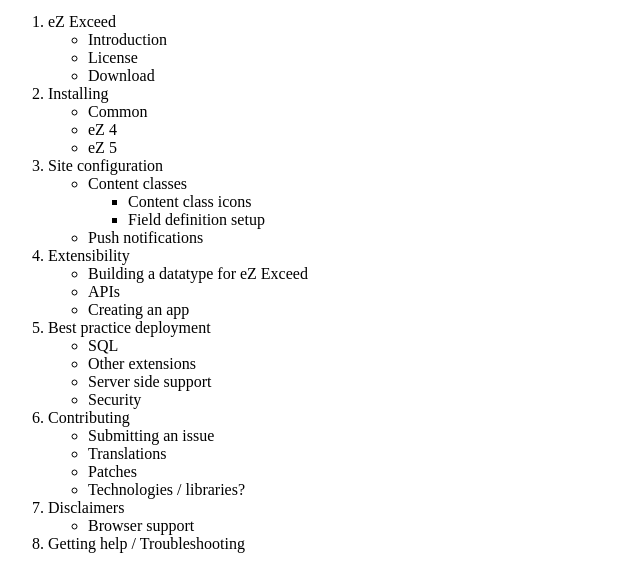
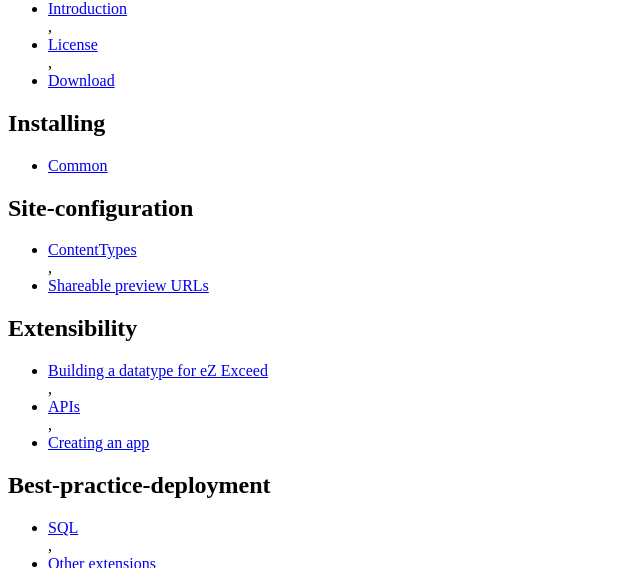
Before and after one commit to KeyteqLabs/ezexceed-guide, a website: page index.html in a window 1280 px wide. Shown: the part 67-635 px from the top of the page, without its empty margins (0-640 px from the left). Drawn offline with Linux system fonts and the light colour scheme.

Commit message:
TOC generation

```diff
--- a/index.html
+++ b/index.html
@@ -2,64 +2,70 @@
 <head></head>
 <body>
 
-<h1>Table of contents</h1>
-
-    <ol>
-        <li>eZ Exceed
+<h2>Ezexceed</h2>
     <ul>
-                <li>Introduction</li>
-                <li>License</li>
-                <li>Download</li>
+        <li><a href="#introduction">Introduction</a>
+        </li>,
+        <li><a href="#license">License</a>
+        </li>,
+        <li><a href="#download">Download</a>
+        </li>
     </ul>
+    <h2>Installing</h2>
+    <ul>
+        <li><a href="#common">Common</a>
         </li>
-        <li>Installing
+    </ul>
+    <h2>Site-configuration</h2>
     <ul>
-                <li>Common</li>
-                <li>eZ 4</li>
-                <li>eZ 5</li>
+        <li><a href="#site-configuration-content-types">ContentTypes</a>
+        </li>,
+        <li><a href="#site-configuration-preview-url">Shareable preview URLs</a>
+        </li>
     </ul>
+    <h2>Extensibility</h2>
+    <ul>
+        <li><a href="#extensibility-building-a-datatype">Building a datatype for eZ Exceed</a>
+        </li>,
+        <li><a href="#extensibility-apis">APIs</a>
+        </li>,
+        <li><a href="#extensibility-creating-an-app">Creating an app</a>
         </li>
-        <li>Site configuration
+    </ul>
+    <h2>Best-practice-deployment</h2>
     <ul>
-                <li>Content classes
+        <li><a href="#deployment-sql">SQL</a>
+        </li>,
+        <li><a href="#deployment-extensions">Other extensions</a>
+        </li>,
+        <li><a href="#deployment-server-side">Server side support</a>
+        </li>,
+        <li><a href="#deployment-security">Security</a>
+        </li>
+    </ul>
+    <h2>Contributing</h2>
     <ul>
-                        <li>Content class icons</li>
-                        <li>Field definition setup</li>
+        <li><a href="#contributing-submitting-an-issue">Submitting an issue</a>
+        </li>,
+        <li><a href="#contributing-translations">Translations</a>
+        </li>,
+        <li><a href="#contributing-patches">Patches</a>
+        </li>,
+        <li><a href="#contributing-technologies">Technologies / libraries?</a>
+        </li>
     </ul>
+    <h2>Disclaimers</h2>
+    <ul>
+        <li><a href="#disclaimers-supported-web-browsers">Supported web browsers</a>
+        </li>,
+        <li><a href="#disclaimers-extensions">Extensions</a>
         </li>
-                <li>Push notifications</li>
     </ul>
+    <h2>Getting-help-troubleshooting</h2>
+    <ul>
+        <li><a href="#getting-help-faq">Frequently Asked Questions</a>
         </li>
-        <li>Extensibility
-            <ul>
-                <li>Building a datatype for eZ Exceed</li>
-                <li>APIs</li>
-                <li>Creating an app</li>
     </ul>
-        </li>
-        <li>Best practice deployment
-            <ul>
-                <li>SQL</li>
-                <li>Other extensions</li>
-                <li>Server side support</li>
-                <li>Security</li>
-            </ul>
-        </li>
-        <li>Contributing
-            <ul>
-                <li>Submitting an issue</li>
-                <li>Translations</li>
-                <li>Patches</li>
-                <li>Technologies / libraries?</li>
-            </ul>
-        </li>
-        <li>Disclaimers
-            <ul>
-                <li>Browser support</li>
-            </ul>
-        </li>
-        <li>Getting help / Troubleshooting</li>
-    </ol>
 
 <h1>eZ Exceed</h1>
 
```
Also changed, not shown: Gruntfile.js (+23 -5 lines), docs/toc.html (+1 -49 lines), package.json (+6 -3 lines). Lines whose indentation alone changed are shown as unchanged.
